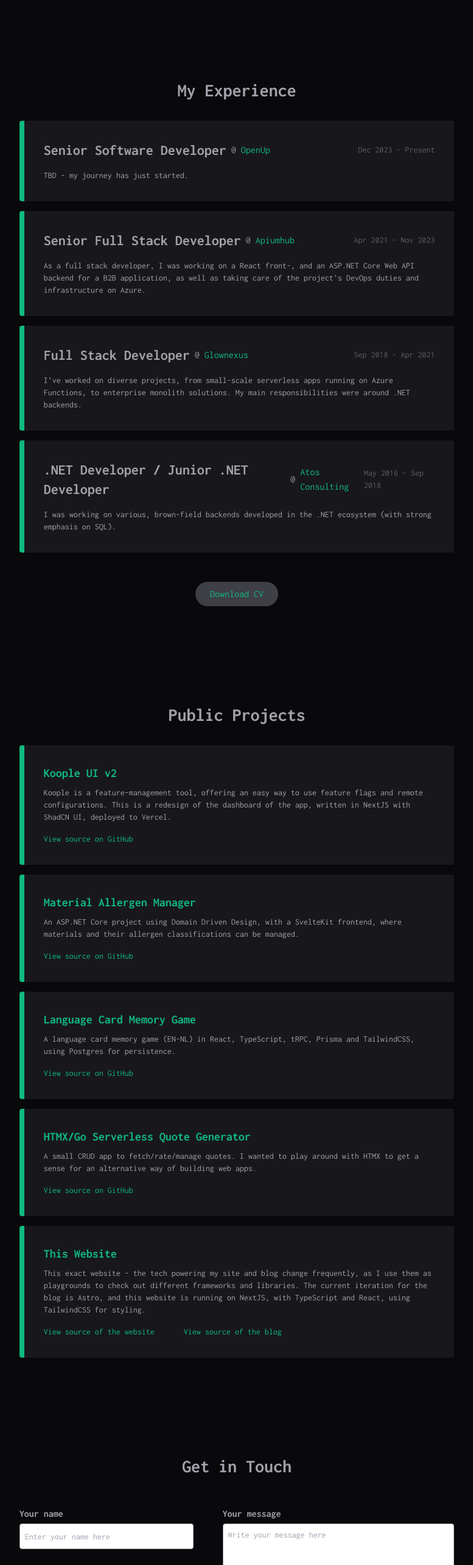
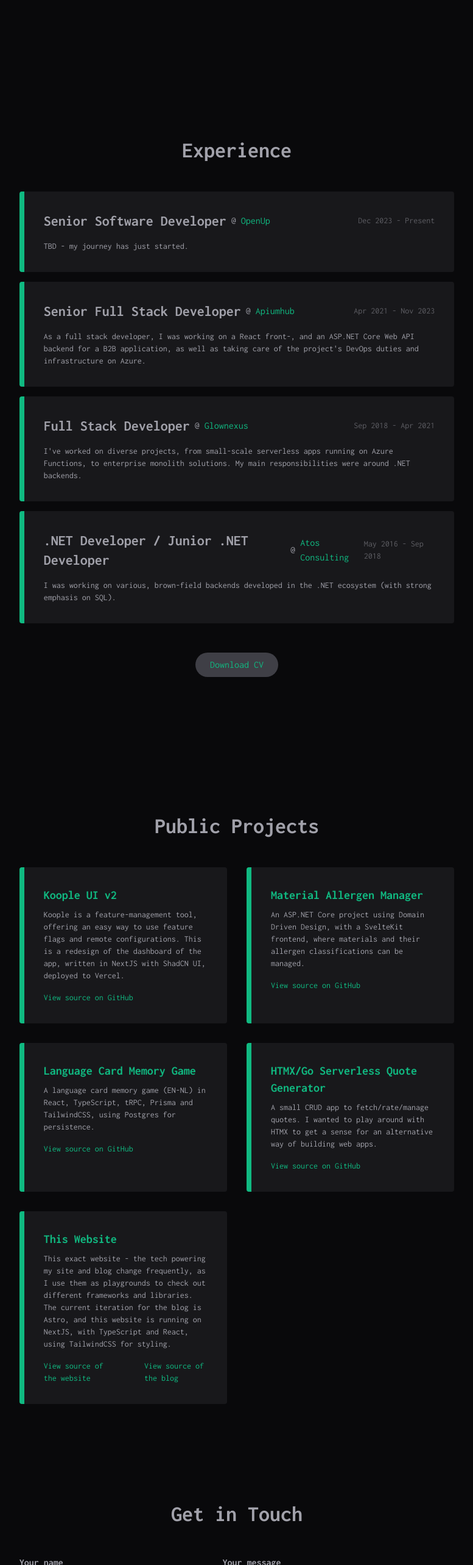
Before and after one commit to danielagg/personal-website-nextjs, a Next.js app: page / in a window 1280 px wide. Shown: the part 1260-3826 px from the top of the page at 61% size, without its empty margins (251-1028 px from the left). Built offline with nearby package versions, Linux system fonts and the light colour scheme.

Commit message:
font size increase

```diff
--- a/app/About.tsx
+++ b/app/About.tsx
@@ -41,11 +41,11 @@ export const About = () => {
         </div>
       </div>
 
-      <h1 className="mt-12 lg:mt-32 text-3xl font-bold text-gray text-center">
-        My Experience
+      <h1 className="mt-12 lg:mt-56 text-4xl font-bold text-gray text-center">
+        Experience
       </h1>
 
-      <ul className="mt-8 flex flex-col space-y-8 lg:space-y-4">
+      <ul className="mt-12 flex flex-col space-y-8 lg:space-y-4">
         <Experience
           title="Senior Software Developer"
           period="Dec 2023 - Present"
--- a/app/Contact.tsx
+++ b/app/Contact.tsx
@@ -148,7 +148,7 @@ export const Contact = () => {
     <section id="contact" className="w-full my-40 flex justify-center">
       <div className="w-full flex justify-center items-center">
         <div className="w-full">
-          <h1 className="text-3xl font-bold text-gray-light dark:text-gray-dark text-center">
+          <h1 className="text-4xl font-bold text-gray-light dark:text-gray-dark text-center">
             Get in Touch
           </h1>
 
--- a/app/Projects.tsx
+++ b/app/Projects.tsx
@@ -4,12 +4,12 @@ import { Card } from "./components/Card";
 
 export const Projects = () => {
   return (
-    <section className="mt-40">
-      <h1 className="text-3xl font-bold text-gray text-center">
+    <section className="mt-56">
+      <h1 className="text-4xl font-bold text-gray text-center">
         Public Projects
       </h1>
 
-      <ul className="mt-8 space-y-8 lg:space-y-4">
+      <div className="mt-12 grid grid-cols-2 gap-8">
         <Project
           key="koople-v2"
           title="Koople UI v2"
@@ -65,7 +65,7 @@ export const Projects = () => {
             },
           ]}
         />
-      </ul>
+      </div>
     </section>
   );
 };
@@ -89,7 +89,6 @@ const Project = ({
       }[];
 }) => {
   return (
-    <li>
     <Card>
       <>
         <div className="flex items-center justify-between space-x-4">
@@ -137,6 +136,5 @@ const Project = ({
         )}
       </>
     </Card>
-    </li>
   );
 };
```
Lines whose indentation alone changed are shown as unchanged.
